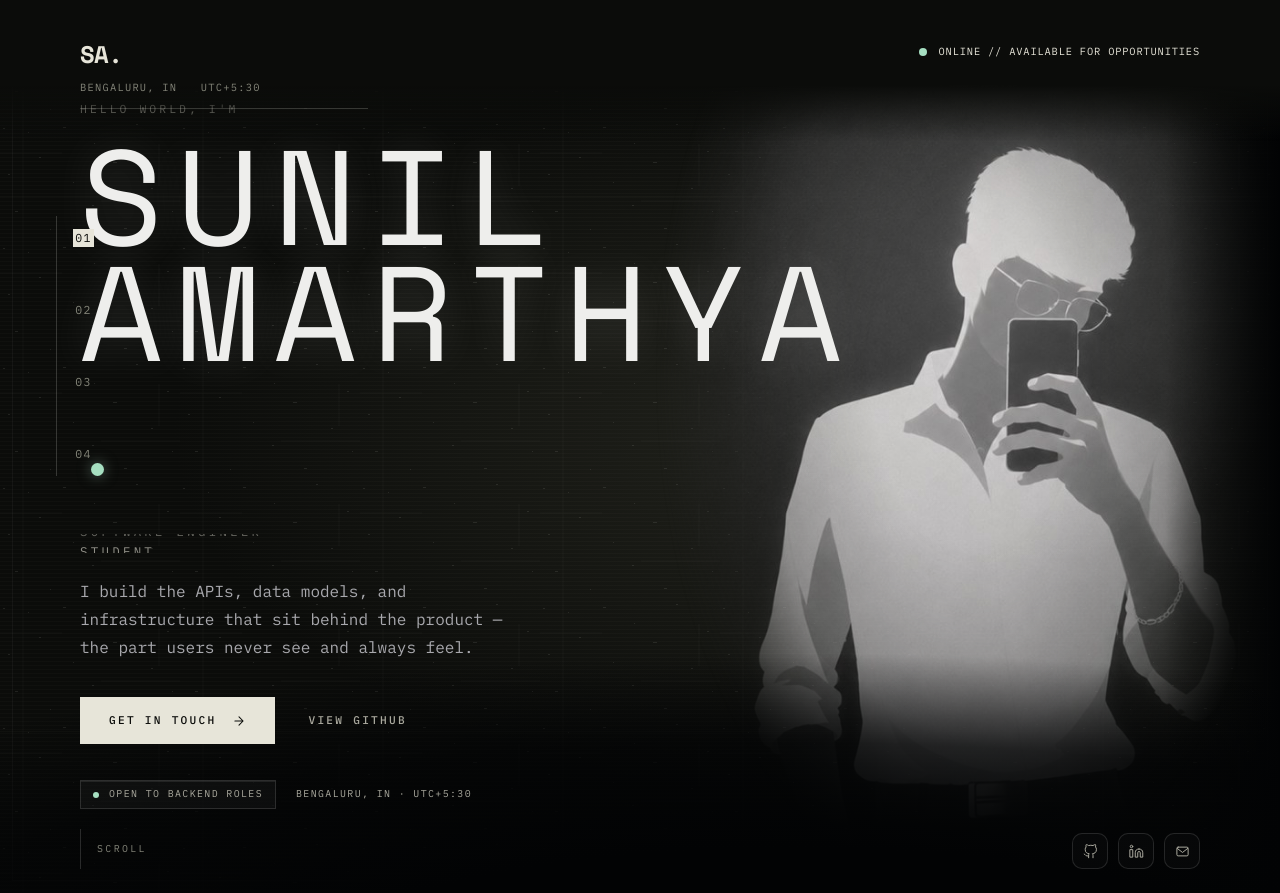
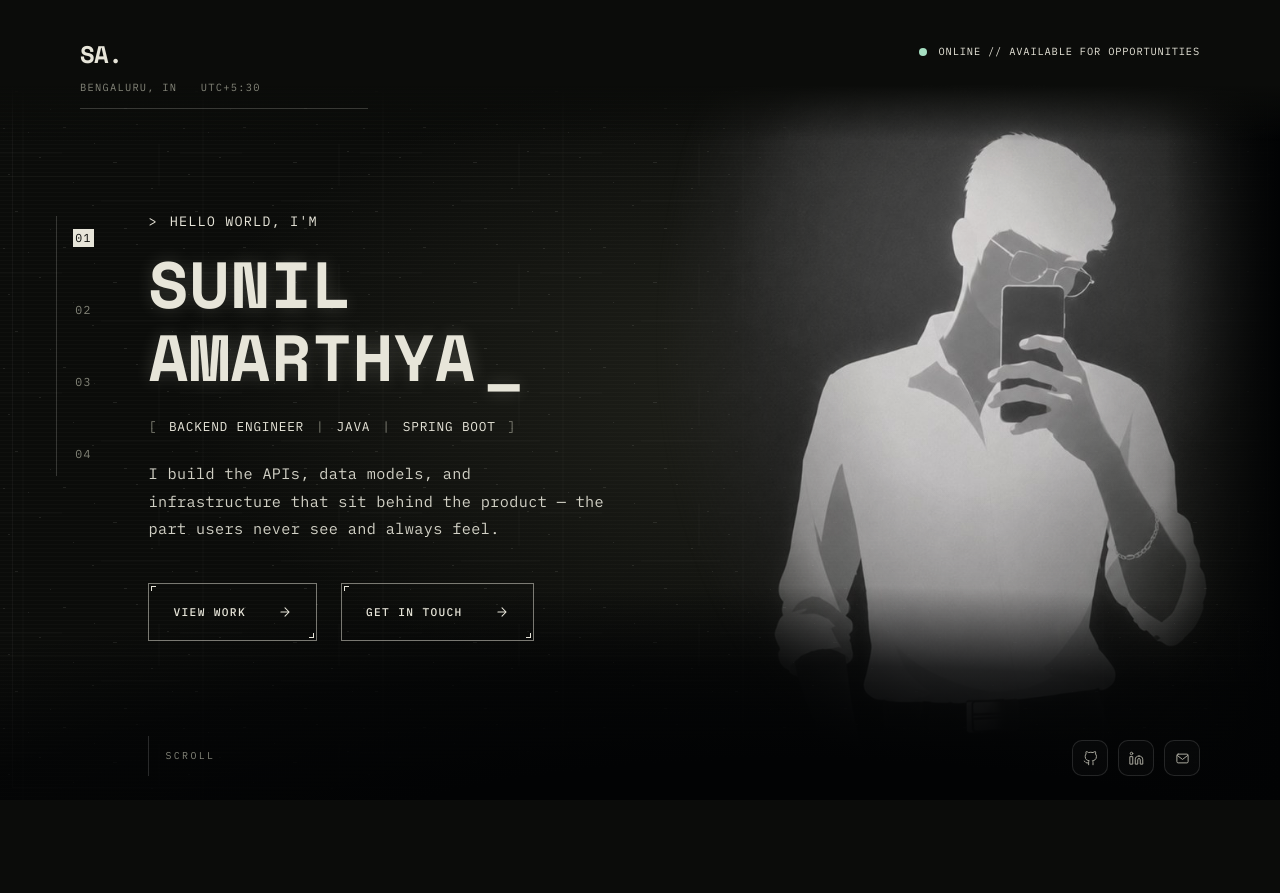
Before and after one commit to sunil-0701/My-Portfolio, a React (Vite) app: page / in a window 1280 px wide. After the commit the page ends 800 px from the top, so only its background shows below. Built offline with nearby package versions, Linux system fonts and the light colour scheme.

Commit message:
style: match terminal hero typography and outlined actions

```diff
--- a/scripts/check-motion.js
+++ b/scripts/check-motion.js
@@ -56,11 +56,7 @@ try {
   await page.mouse.move(1000, 500, { steps: 10 })
   assert.equal(await page.evaluate(() => document.documentElement.style.getPropertyValue('--px')), '')
 
-  await page.waitForFunction(() =>
-    [...document.querySelectorAll('main span[aria-hidden="true"]')].some((element) =>
-      element.textContent.trim() === 'STUDENT',
-    ),
-  )
+  assert.ok(await page.$eval('main', (main) => main.textContent.includes('SPRING BOOT')), 'Expertise remains visible without rotation')
 
   for (const [width, height] of [[1440, 900], [390, 844], [360, 640]]) {
     await page.setViewport({ width, height })
@@ -71,7 +67,8 @@ try {
 
   await page.mouse.move(180, 320)
   await page.mouse.wheel({ deltaY: 400 })
-  await page.waitForFunction(() => window.scrollY > 0)
+  const scrollable = await page.evaluate(() => document.documentElement.scrollHeight > innerHeight)
+  if (scrollable) await page.waitForFunction(() => window.scrollY > 0)
   await page.click('button[aria-controls="mobile-menu"]')
   await page.waitForSelector('#mobile-menu')
   assert.equal(await page.evaluate(() => document.body.style.overflow), 'hidden')
@@ -82,7 +79,7 @@ try {
   await page.emulateMediaFeatures([{ name: 'prefers-reduced-motion', value: 'reduce' }])
   await page.reload({ waitUntil: 'domcontentloaded' })
   await page.waitForFunction(() => !document.querySelector('[role="status"]'), { timeout: 2000 })
-  await page.waitForFunction(() => document.querySelector('main').textContent.includes('SOFTWARE ENGINEER · STUDENT · INTERN'))
+  await page.waitForFunction(() => document.querySelector('main').textContent.includes('BACKEND ENGINEER'))
   assert.deepEqual(errors, [], 'There must be no browser runtime errors')
 
   console.log('Motion checks passed: counter, native scrolling, static backgrounds, responsive layout, mobile menu, and reduced motion.')
--- a/src/components/hero/HeroContent.jsx
+++ b/src/components/hero/HeroContent.jsx
@@ -1,5 +1,4 @@
 import { motion } from 'framer-motion'
-import RoleReel from './RoleReel'
 import Button, { ArrowRight } from '../ui/Button'
 import { SITE } from '../../config/site'
 
@@ -31,35 +30,20 @@ const nameVariant = {
   },
 }
 
-function StatusBadge() {
-  return (
-    <span className="inline-flex items-center gap-2.5 border border-white/[0.13] bg-white/[0.03] px-3 py-1.5 shadow-[inset_0_1px_0_rgba(255,255,255,0.08)]">
-      <span
-        aria-hidden="true"
-        className={`h-1.5 w-1.5 rounded-full ${
-          SITE.available ? 'bg-signal' : 'bg-faint'
-        }`}
-      />
-      <span className="font-mono text-[0.62rem] uppercase tracking-[0.14em] text-muted">
-        {SITE.available ? SITE.availableLabel : 'Not currently available'}
-      </span>
-    </span>
-  )
-}
-
 export default function HeroContent({ ready = true }) {
   return (
     <motion.div
       variants={stack}
       initial="hidden"
       animate={ready ? 'show' : 'hidden'}
-      className="flex max-w-[46rem] flex-col"
+      className="hero-copy flex w-full min-w-0 max-w-[44rem] flex-col"
     >
       {/* Greeting */}
       <motion.p
         variants={rise}
-        className="mb-5 font-mono text-[0.68rem] uppercase tracking-[0.26em] text-muted sm:text-[0.72rem]"
+        className="mb-4 font-mono text-[0.72rem] uppercase tracking-[0.08em] text-paper sm:text-[0.85rem]"
       >
+        <span aria-hidden="true" className="mr-3">&gt;</span>
         {SITE.greeting}
       </motion.p>
 
@@ -68,54 +52,48 @@ export default function HeroContent({ ready = true }) {
       <motion.h1
         variants={nameVariant}
         id="hero-heading"
-        className="font-display text-[clamp(3.4rem,min(10.5vw,17vh),9.5rem)] font-normal uppercase leading-[0.86] text-[#eeeeec] [text-shadow:0_0_44px_rgba(255,255,255,0.13)] [text-wrap:balance]"
+        className="hero-name font-display font-bold uppercase text-paper"
       >
-        <span className="block tracking-[0.11em]">{SITE.firstName}</span>
-        <span className="block tracking-[0.11em]">
+        <span className="block">{SITE.firstName}</span>
+        <span className="block whitespace-nowrap">
           {SITE.lastName}
           <span
             aria-hidden="true"
-            className="ml-[0.08em] inline-block h-[0.1em] w-[0.1em] rounded-full bg-signal align-baseline shadow-[0_0_14px_rgba(143,179,163,0.55)]"
-          />
+            className="ml-[0.12em]"
+          >_</span>
         </span>
       </motion.h1>
 
-      {/* Role reel. Separated by space rather than a rule — the reel is the
-          punctuation between the name and the sentence. */}
+      {/* Static expertise matches the reference and never rotates out of view. */}
       <motion.div
         variants={rise}
-        className="mt-9 mb-6 font-mono text-[0.72rem] uppercase tracking-[0.26em] sm:text-[0.78rem]"
+        className="mt-6 mb-6 flex flex-wrap items-center gap-x-3 gap-y-2 font-mono text-[0.65rem] uppercase tracking-[0.06em] sm:text-[0.8rem]"
       >
-        <RoleReel roles={SITE.roles} ready={ready} />
+        <span aria-hidden="true" className="text-faint">[</span>
+        {SITE.expertise.map((item, index) => (
+          <span key={item} className="inline-flex items-center gap-3">
+            {index > 0 && <span aria-hidden="true" className="text-faint">|</span>}
+            {item}
+          </span>
+        ))}
+        <span aria-hidden="true" className="text-faint">]</span>
       </motion.div>
 
       {/* Supporting sentence — sentence case, measured, readable */}
       <motion.p
         variants={rise}
-        className="mb-9 max-w-[46ch] text-[0.95rem] font-normal leading-[1.75] text-[#a8a8ad] [text-wrap:pretty] sm:text-[1rem]"
+        className="mb-9 max-w-[50ch] text-[0.85rem] font-normal leading-[1.8] tracking-[0.025em] text-paper/90 [text-wrap:pretty] sm:text-[0.9rem] xl:mb-10 xl:text-[0.95rem]"
       >
         {SITE.summary}
       </motion.p>
 
-      {/* Actions — one solid, one quiet text link. Both go somewhere real. */}
-      <motion.div variants={rise} className="flex flex-wrap items-center gap-x-8 gap-y-4">
-        <Button href={`mailto:${SITE.email}`} variant="solid" icon={<ArrowRight />}>
+      <motion.div variants={rise} className="flex flex-wrap items-center gap-4 lg:gap-6">
+        <Button href={SITE.github} target="_blank" rel="noreferrer" variant="outline" icon={<ArrowRight />}>
+          View work
+        </Button>
+        <Button href={`mailto:${SITE.email}`} variant="outline" icon={<ArrowRight />}>
           Get in touch
         </Button>
-        <Button href={SITE.github} target="_blank" rel="noreferrer" variant="quiet">
-          View GitHub
-        </Button>
-      </motion.div>
-
-      {/* Status + place */}
-      <motion.div
-        variants={rise}
-        className="mt-9 flex flex-wrap items-center gap-x-5 gap-y-3"
-      >
-        <StatusBadge />
-        <span className="tabular font-mono text-[0.62rem] uppercase tracking-[0.14em] text-muted">
-          {SITE.location} · {SITE.timezone}
-        </span>
       </motion.div>
     </motion.div>
   )
--- a/src/components/hero/RoleReel.jsx
+++ /dev/null
@@ -1,95 +0,0 @@
-import { useEffect, useState } from 'react'
-import { AnimatePresence, motion, useReducedMotion } from 'framer-motion'
-
-const HOLD_MS = 2600
-const WINDOW_EM = 1.55
-
-// A single-word window where each role enters from below and the one it
-// replaces leaves through the top.
-//
-// This deliberately avoids a shared translating track. A track has to wrap
-// somewhere, and every wrap strategy either rewinds visibly or leans on an
-// animation-complete callback that the next tick can interrupt. Here there is
-// nothing to wrap: only one word is mounted at rest, motion is always upward,
-// and the loop point is indistinguishable from any other change.
-export default function RoleReel({ roles, ready = true, className = '' }) {
-  const [index, setIndex] = useState(0)
-  const reduceMotion = useReducedMotion()
-
-  useEffect(() => {
-    if (!ready || reduceMotion || roles.length < 2) return
-
-    // Exit animations are rAF-driven and freeze while the tab is hidden, but a
-    // plain interval keeps firing there. Left running, every tick mounts a word
-    // that can never leave, so the window quietly fills up with stalled nodes.
-    let id = null
-
-    const start = () => {
-      if (id === null) {
-        id = setInterval(() => setIndex((i) => (i + 1) % roles.length), HOLD_MS)
-      }
-    }
-
-    const stop = () => {
-      if (id !== null) {
-        clearInterval(id)
-        id = null
-      }
-    }
-
-    const onVisibilityChange = () => (document.hidden ? stop() : start())
-
-    onVisibilityChange()
-    document.addEventListener('visibilitychange', onVisibilityChange)
-
-    return () => {
-      stop()
-      document.removeEventListener('visibilitychange', onVisibilityChange)
-    }
-  }, [roles.length, ready, reduceMotion])
-
-  // Anyone who asked for less motion gets a plain static line.
-  if (reduceMotion) {
-    return (
-      <span className={`inline-block text-paper ${className}`}>
-        {roles.join(' · ')}
-      </span>
-    )
-  }
-
-  const role = roles[index]
-  const longest = roles.reduce((a, b) => (b.length > a.length ? b : a), '')
-
-  return (
-    <span className={`relative inline-flex flex-col ${className}`}>
-      {/* Reserves the widest word so nothing to the right of the reel shifts */}
-      <span aria-hidden="true" className="invisible block h-0 overflow-hidden whitespace-nowrap">
-        {longest}
-      </span>
-
-      <span
-        className="relative block overflow-hidden"
-        style={{ height: `${WINDOW_EM}em` }}
-      >
-        <AnimatePresence initial={false}>
-          <motion.span
-            key={role}
-            aria-hidden="true"
-            className="absolute inset-0 flex items-center whitespace-nowrap text-paper"
-            initial={{ y: '105%', opacity: 0 }}
-            animate={{ y: '0%', opacity: 1 }}
-            exit={{ y: '-105%', opacity: 0 }}
-            transition={{ type: 'tween', duration: 0.32, ease: [0.16, 1, 0.3, 1] }}
-          >
-            {role}
-          </motion.span>
-        </AnimatePresence>
-      </span>
-
-      {/* Decorative rotation must not interrupt screen readers every cycle. */}
-      <span className="sr-only">
-        {roles.join(' · ')}
-      </span>
-    </span>
-  )
-}
--- a/src/components/ui/Button.jsx
+++ b/src/components/ui/Button.jsx
@@ -4,7 +4,7 @@ const VARIANTS = {
     'border border-paper bg-paper text-ink hover:bg-white hover:border-white hover:-translate-y-0.5 shadow-[0_18px_40px_-24px_rgba(143,179,163,0.55)] hover:shadow-[0_26px_54px_-24px_rgba(143,179,163,0.75)]',
   // Outline — secondary weight
   outline:
-    'border border-white/20 bg-transparent text-paper hover:border-white/45 hover:bg-white/[0.04] hover:-translate-y-0.5',
+    'terminal-button border border-paper/50 bg-transparent text-paper hover:border-paper hover:bg-paper/[0.06] hover:-translate-y-0.5',
   // Quiet — a text link with a rule that draws in on hover, not a third button
   quiet:
     'border border-transparent bg-transparent px-0 text-muted hover:text-paper',
@@ -19,12 +19,13 @@ export default function Button({
   ...props
 }) {
   const Tag = href ? 'a' : 'button'
-  const padding = variant === 'quiet' ? 'py-2' : 'px-7 py-3.5'
+  const padding = variant === 'quiet' ? 'py-3' : 'px-6 py-5'
 
   return (
     <Tag
       href={href}
-      className={`group relative inline-flex items-center gap-4 ${padding} font-sans text-[0.7rem] font-medium uppercase tracking-[0.2em] transition-[background-color,border-color,color,transform,box-shadow] duration-150 ease-out active:translate-y-0 active:scale-[0.98] ${VARIANTS[variant]} ${className}`}
+      type={href ? undefined : 'button'}
+      className={`group relative inline-flex min-h-11 items-center justify-between gap-8 ${padding} font-sans text-[0.7rem] font-medium uppercase tracking-[0.12em] transition-[background-color,border-color,color,transform,box-shadow] duration-150 ease-out active:translate-y-0 active:scale-[0.98] ${VARIANTS[variant]} ${className}`}
       {...props}
     >
       <span className="relative">
@@ -37,7 +38,7 @@ export default function Button({
         )}
       </span>
       {icon && (
-        <span className="inline-flex transition-transform duration-300 ease-[var(--ease-spring)] group-hover:translate-x-1.5">
+        <span aria-hidden="true" className="inline-flex transition-transform duration-150 ease-out group-hover:translate-x-1">
           {icon}
         </span>
       )}
--- a/src/config/site.js
+++ b/src/config/site.js
@@ -5,8 +5,7 @@ export const SITE = {
   monogram: 'SA.',
   firstName: 'SUNIL',
   lastName: 'AMARTHYA',
-  // Cycled by the hero role reel, in order.
-  roles: ['SOFTWARE ENGINEER', 'STUDENT', 'INTERN'],
+  expertise: ['BACKEND ENGINEER', 'JAVA', 'SPRING BOOT'],
   greeting: "Hello world, I'm",
   summary:
     'I build the APIs, data models, and infrastructure that sit behind the product — the part users never see and always feel.',
--- a/src/index.css
+++ b/src/index.css
@@ -95,8 +95,58 @@ html, body {
 }
 
 .hero-shell {
-  padding-top: 8rem;
+  padding-top: 10rem;
   padding-bottom: 2.5rem;
+}
+
+.hero-name {
+  font-size: clamp(2rem, 5.1vw, 5.75rem);
+  line-height: 1.12;
+  letter-spacing: 0.015em;
+  text-shadow: 0 0 18px rgb(231 229 217 / 0.2);
+}
+
+.terminal-button::before,
+.terminal-button::after {
+  content: '';
+  position: absolute;
+  width: 5px;
+  height: 5px;
+  pointer-events: none;
+}
+
+.terminal-button::before {
+  top: 2px;
+  left: 2px;
+  border-top: 1px solid var(--color-paper);
+  border-left: 1px solid var(--color-paper);
+}
+
+.terminal-button::after {
+  right: 2px;
+  bottom: 2px;
+  border-right: 1px solid var(--color-paper);
+  border-bottom: 1px solid var(--color-paper);
+}
+
+@media (min-width: 768px) {
+  .hero-shell {
+    padding-left: 11.6%;
+  }
+
+  .hero-copy {
+    width: 57%;
+  }
+}
+
+@media (max-width: 767px) {
+  .hero-shell {
+    padding-top: 8rem;
+  }
+
+  .hero-name {
+    font-size: clamp(1.75rem, 7.5vw, 3.5rem);
+  }
 }
 
 .hero-rail {
@@ -105,7 +155,7 @@ html, body {
 
 @media (max-height: 900px) {
   .hero-shell {
-    padding-top: 6.25rem;
+    padding-top: 8.5rem;
     padding-bottom: 1.5rem;
   }
   .hero-rail {
@@ -115,7 +165,7 @@ html, body {
 
 @media (max-height: 780px) {
   .hero-shell {
-    padding-top: 5.25rem;
+    padding-top: 7.5rem;
     padding-bottom: 1rem;
   }
   .hero-rail {
--- a/src/sections/Landing.jsx
+++ b/src/sections/Landing.jsx
@@ -28,7 +28,7 @@ export default function Landing({ ready = true }) {
 
       {/* Constrained container so the layout stops stretching on wide screens.
           Bottom padding runs heavier than top — optical, not mathematical. */}
-      <div className="hero-shell relative z-[var(--z-content)] mx-auto flex min-h-dvh max-w-[1440px] flex-col px-6 sm:px-10 lg:px-16 xl:px-20">
+      <div className="hero-shell relative z-[var(--z-content)] mx-auto flex min-h-dvh max-w-[1800px] flex-col px-6 sm:px-10 lg:pr-20">
         <div className="flex flex-1 items-center">
           <HeroContent ready={ready} />
         </div>
```
